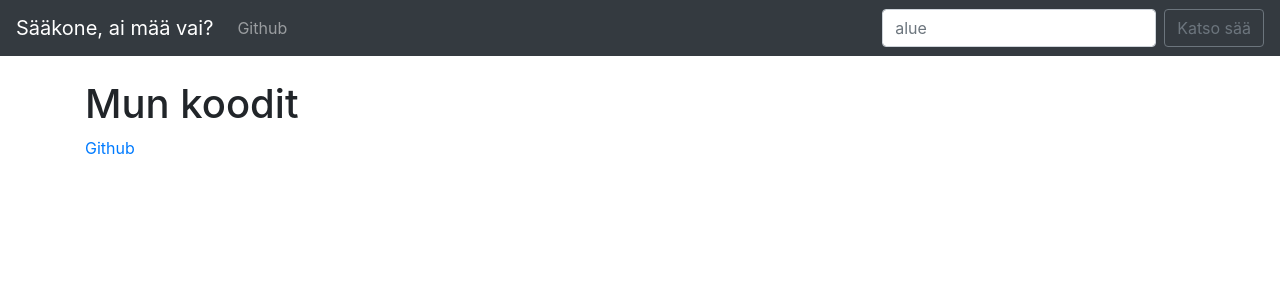
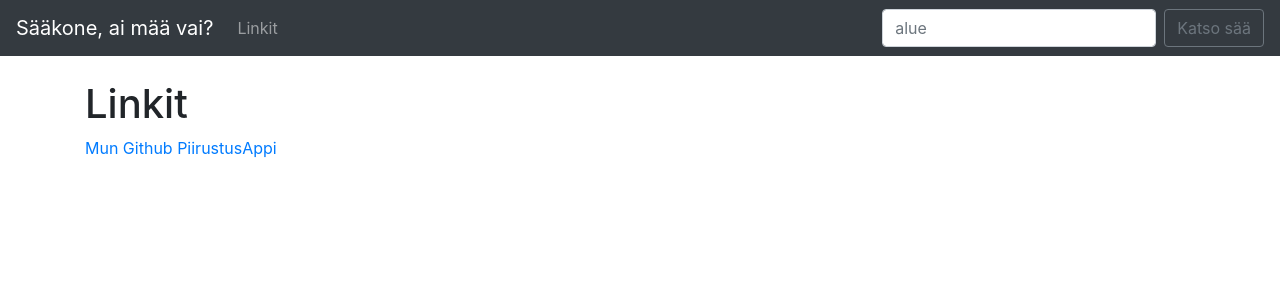
Before and after one commit to zeizeibot/djangoweather, a Django app: page /about in a window 1280 px wide. Shown: the top 300 px of the page. Run offline with Django 3.2, Linux system fonts and the light colour scheme; some libraries are stand-ins or nearby versions.

Commit message:
ja uutta

```diff
--- a/lookup/templates/about.html
+++ b/lookup/templates/about.html
@@ -2,7 +2,8 @@
 
 {% block content %}
 
-<h1>Mun koodit</h1>
-<a href="https://github.com/zeizeibot?tab=repositories" class="link-primary">Github</a>
+<h1>Linkit</h1>
+<a href="https://github.com/zeizeibot?tab=repositories" class="link-primary">Mun Github</a>
+<a href="https://replit.com/@zeizeibot/PiirustusAppi#main.py">PiirustusAppi</a>
 
 {% endblock %}
--- a/lookup/templates/base.html
+++ b/lookup/templates/base.html
@@ -32,7 +32,7 @@
   <div class="collapse navbar-collapse" id="navbarSupportedContent">
     <ul class="navbar-nav mr-auto">
      <li class="nav-item">
-        <a class="nav-link" href="{% url 'about' %}">Github</a>
+        <a class="nav-link" href="{% url 'about' %}">Linkit</a>
       </li>
       </ul>
     <form action="{% url 'home' %}"class="form-inline my-2 my-lg-0" method="POST">
```
Also changed, not shown: 2 other files.
